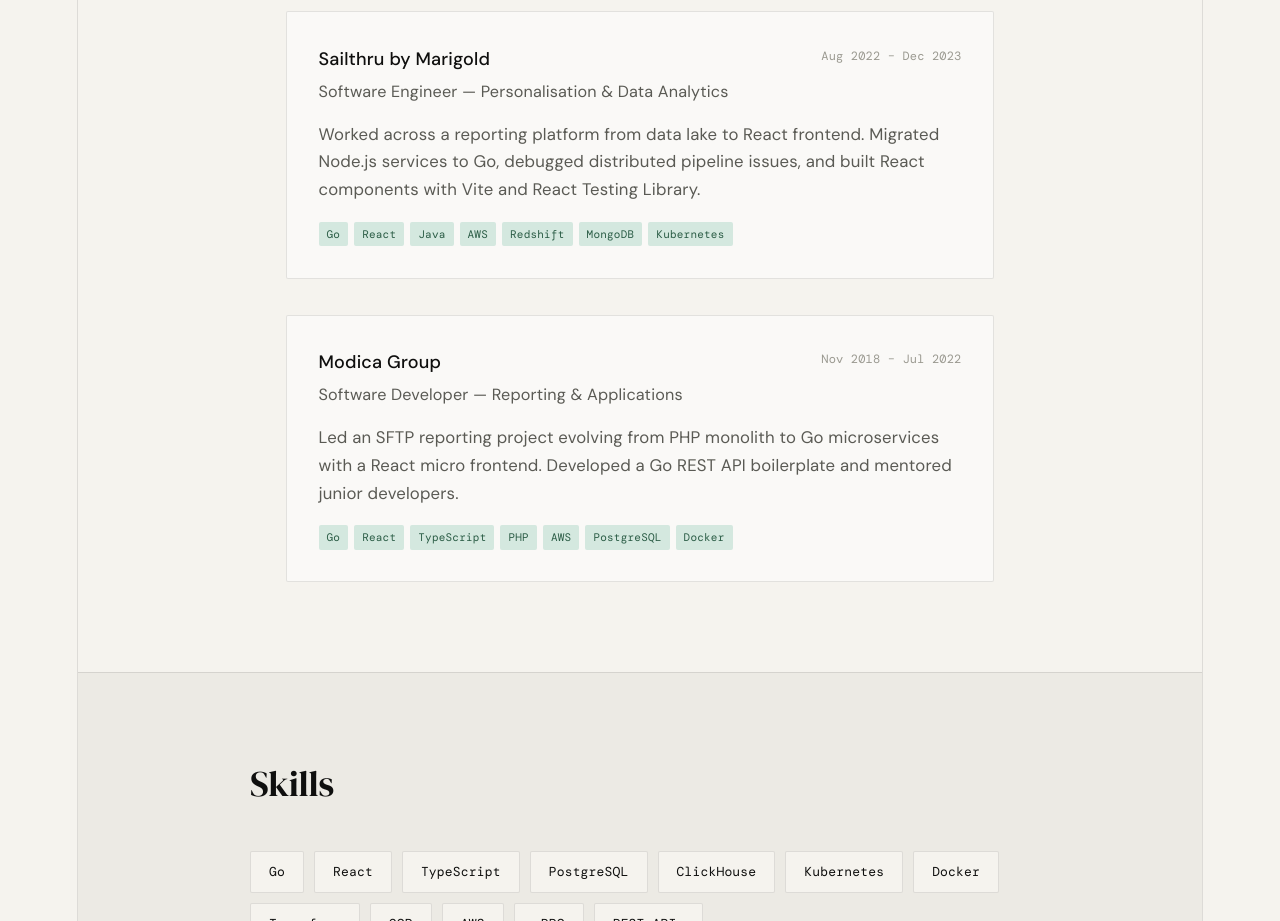
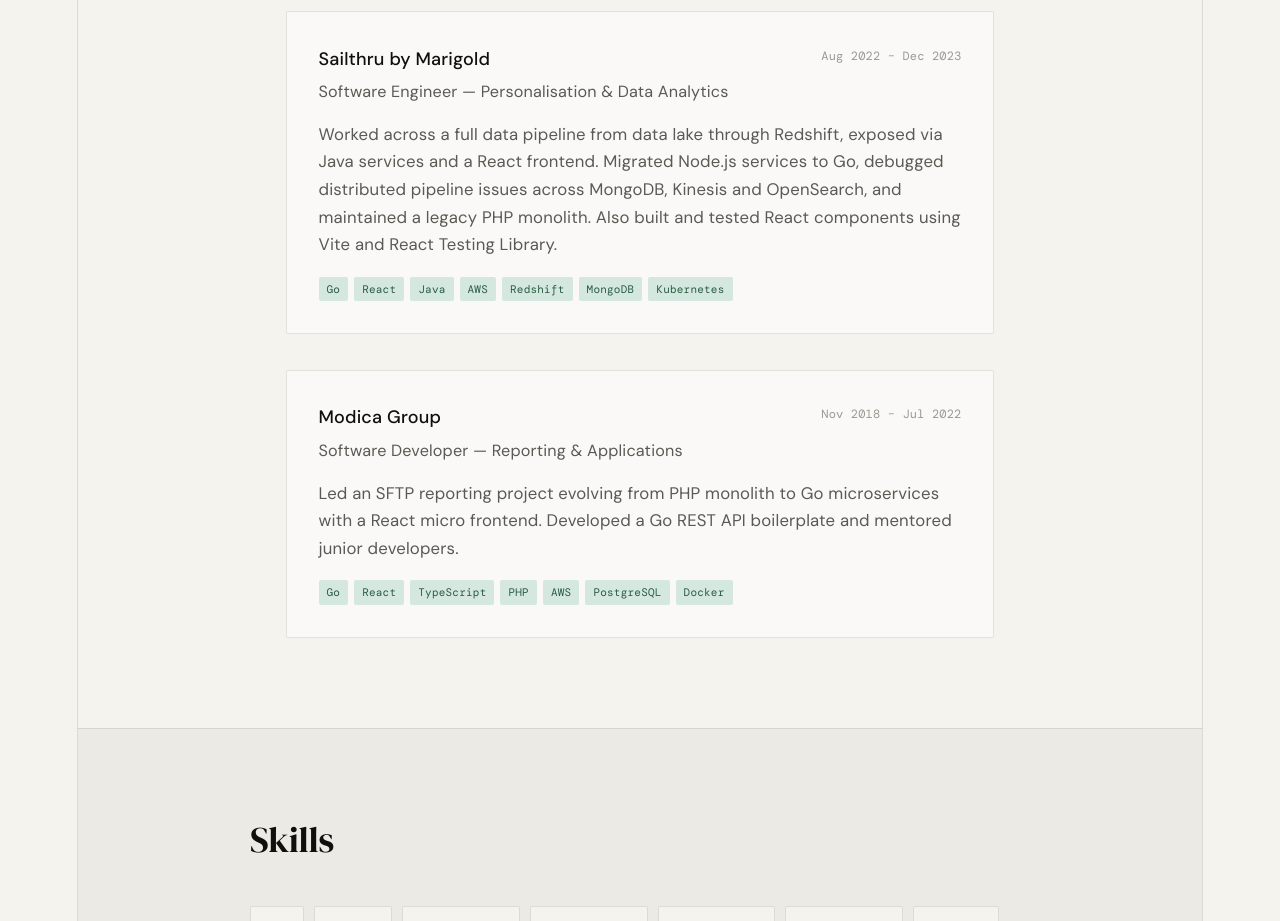
Before and after one commit to bradley-adams/bradley-adams.github.io, a React (Vite) app: page / in a window 1280 px wide. Shown: the part 1940-2861 px from the top of the page. Built offline with nearby package versions, Linux system fonts and the light colour scheme.

Commit message:
update sailthru

```diff
--- a/src/App.jsx
+++ b/src/App.jsx
@@ -20,7 +20,7 @@
     company: "Sailthru by Marigold",
     role: "Software Engineer — Personalisation & Data Analytics",
     period: "Aug 2022 – Dec 2023",
-    summary: "Worked across a reporting platform from data lake to React frontend. Migrated Node.js services to Go, debugged distributed pipeline issues, and built React components with Vite and React Testing Library.",
+    summary: "Worked across a full data pipeline from data lake through Redshift, exposed via Java services and a React frontend. Migrated Node.js services to Go, debugged distributed pipeline issues across MongoDB, Kinesis and OpenSearch, and maintained a legacy PHP monolith. Also built and tested React components using Vite and React Testing Library.",
     tech: ["Go", "React", "Java", "AWS", "Redshift", "MongoDB", "Kubernetes"],
   },
   {
```
